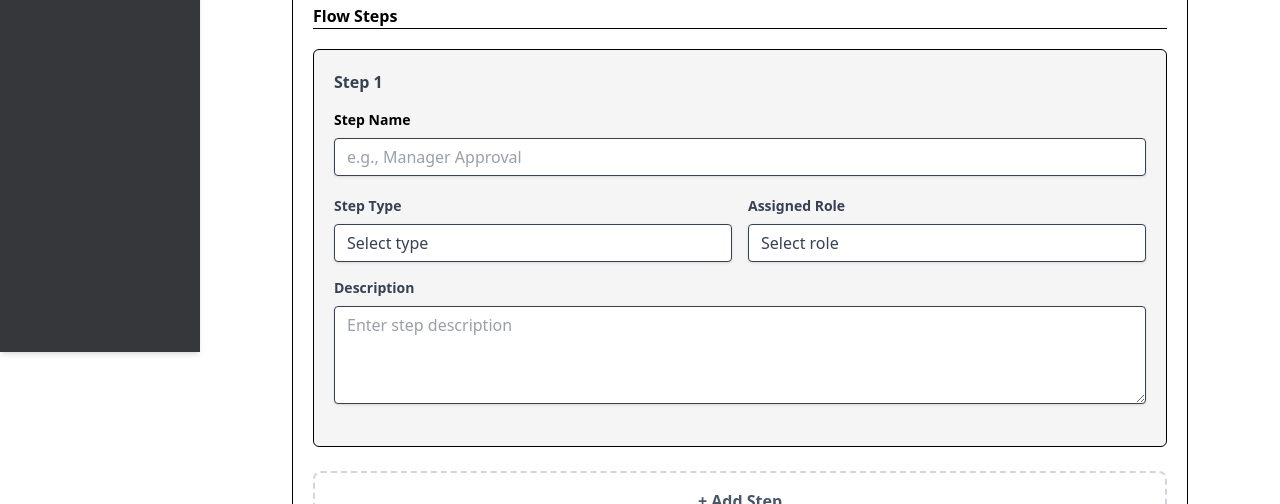
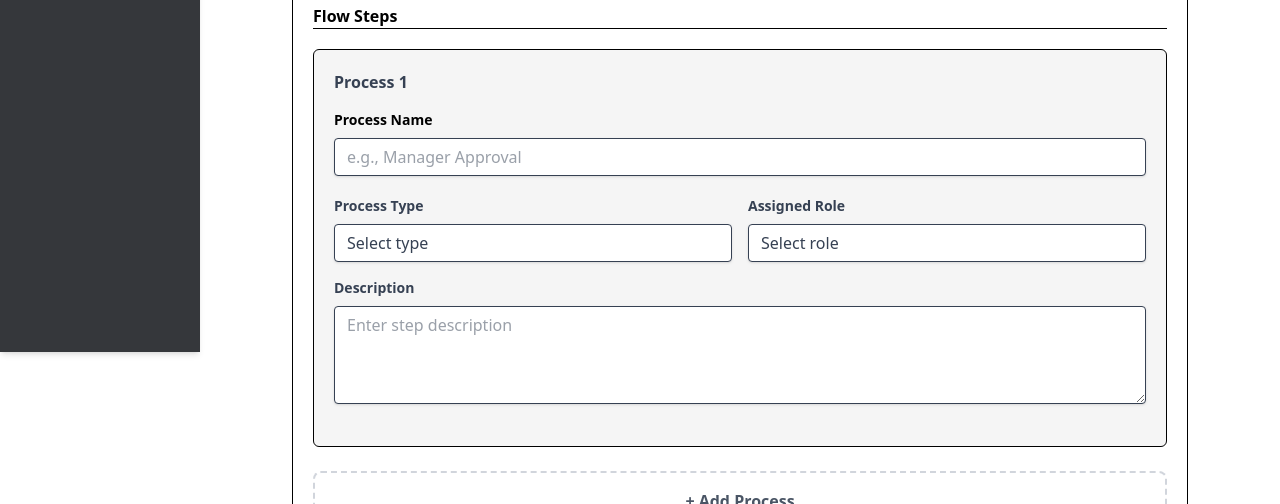
Before and after one commit to ZakariaShahruri/buildbase-dynamic-flow-engine, a Vue app: page /flow-definitions/new in a window 1280 px wide. Shown: the part 448-952 px from the top of the page. Built offline with nearby package versions, Linux system fonts and the light colour scheme.

Commit message:
Fix[types]: switched Step type to Process type

```diff
--- a/src/types/index.ts
+++ b/src/types/index.ts
@@ -10,9 +10,7 @@ export type FlowDefinition = {
 
 export type FlowInstance = {};
 
-export type Process = {};
-
-export type Step = {
+export type Process = {
   id: number;
   name: string;
   type: string;
--- a/src/views/FlowDefinitionForm.vue
+++ b/src/views/FlowDefinitionForm.vue
@@ -1,11 +1,11 @@
 <script setup lang="ts">
 import { ref } from "vue";
 import { useRouter } from "vue-router";
-import type { Step } from "../types";
+import type { Process } from "../types";
 
 const router = useRouter();
 
-const steps = ref<Step[]>([
+const steps = ref<Process[]>([
   {
     id: 1,
     name: "",
@@ -36,11 +36,6 @@ const goBackToFlowDef = () => {
   router.push("/flow-definitions");
 };
 
-// to implement
-const handleSave = () => {};
-
-// to implement
-const handleSaveDraft = () => {};
 </script>
 
 <template>
@@ -130,7 +125,7 @@ const handleSaveDraft = () => {};
         class="rounded-md border p-5 bg-[#f5f5f5] mb-4"
       >
         <div class="flex justify-between items-center mb-4">
-          <p class="font-bold text-gray-700">Step {{ index + 1 }}</p>
+          <p class="font-bold text-gray-700">Process {{ index + 1 }}</p>
 
           <button
             v-if="steps.length > 1"
@@ -156,7 +151,7 @@ const handleSaveDraft = () => {};
         </div>
 
         <label class="block text-sm font-bold mb-2" for="stepName"
-          >Step Name</label
+          >Process Name</label
         >
         <input
           v-model="step.name"
@@ -168,7 +163,7 @@ const handleSaveDraft = () => {};
         <div class="mb-4 grid grid-cols-2 gap-4 w-full pt-5">
           <div>
             <label class="block text-gray-700 text-sm font-bold mb-2"
-              >Step Type</label
+              >Process Type</label
             >
             <select
               v-model="step.type"
@@ -215,7 +210,7 @@ const handleSaveDraft = () => {};
         class="w-full rounded-lg border-2 border-dashed border-gray-300 py-4 text-center hover:border-yellow-500 hover:bg-yellow-50 group mt-2 cursor-pointer"
       >
         <span class="font-semibold text-gray-600 group-hover:text-gray-900"
-          >+ Add Step</span
+          >+ Add Process</span
         >
       </button>
 
```
